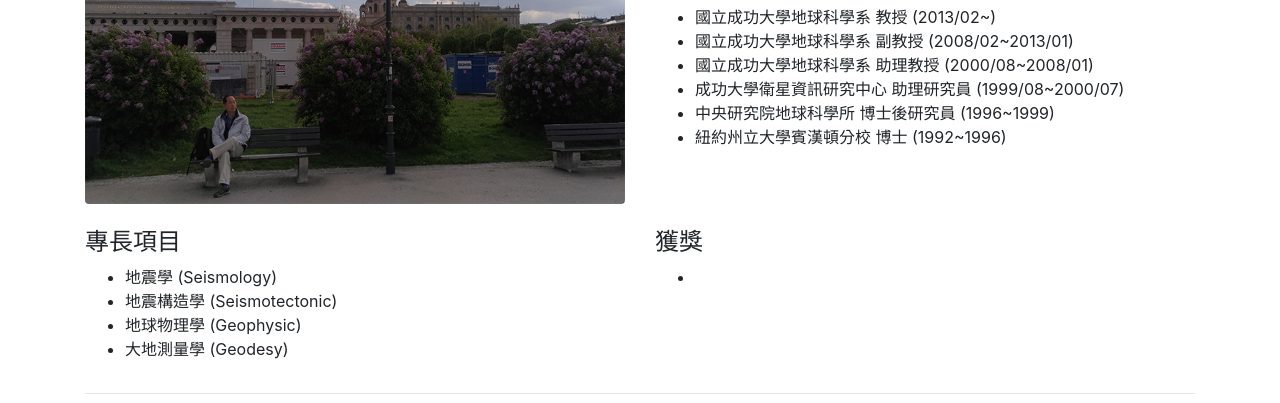
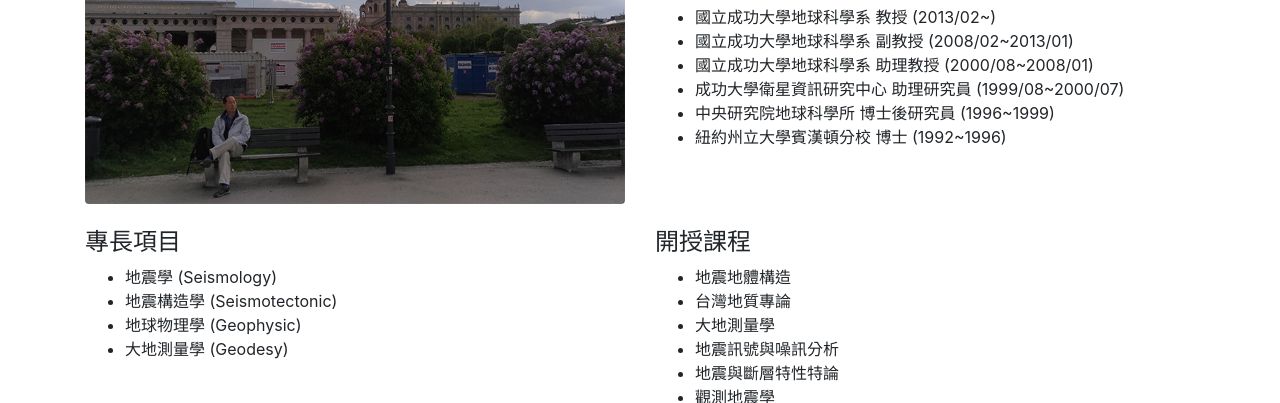
Before and after one commit to jimmytseng79/website, a website: page members.html in a window 1280 px wide. Shown: the part 256-659 px from the top of the page. Drawn offline with Linux system fonts and the light colour scheme.

Commit message:
update members.html

```diff
--- a/members.html
+++ b/members.html
@@ -97,9 +97,14 @@
           </ul>
         </div>
         <div class="col-lg-6">
-          <h4>獲獎</h4>
+          <h4>開授課程</h4>
           <ul>
-          <li></li>
+            <li>地震地體構造</li>
+            <li>台灣地質專論</li>
+            <li>大地測量學</li>
+            <li>地震訊號與噪訊分析</li>
+            <li>地震與斷層特性特論</li>
+            <li>觀測地震學</li>
           </ul>
         </div>
       </div>
```
Also changed, not shown: contact.html (+6 -2 lines).
